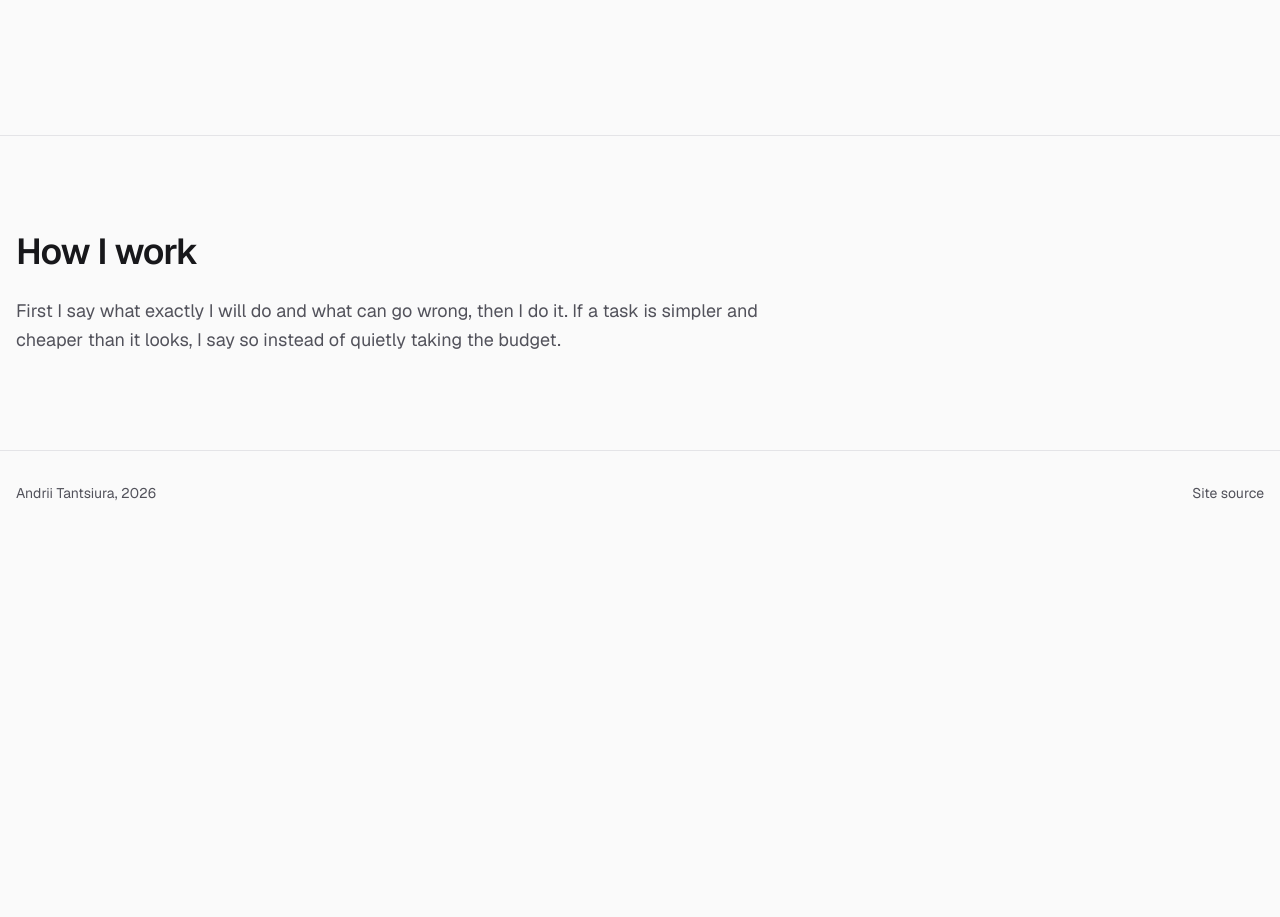
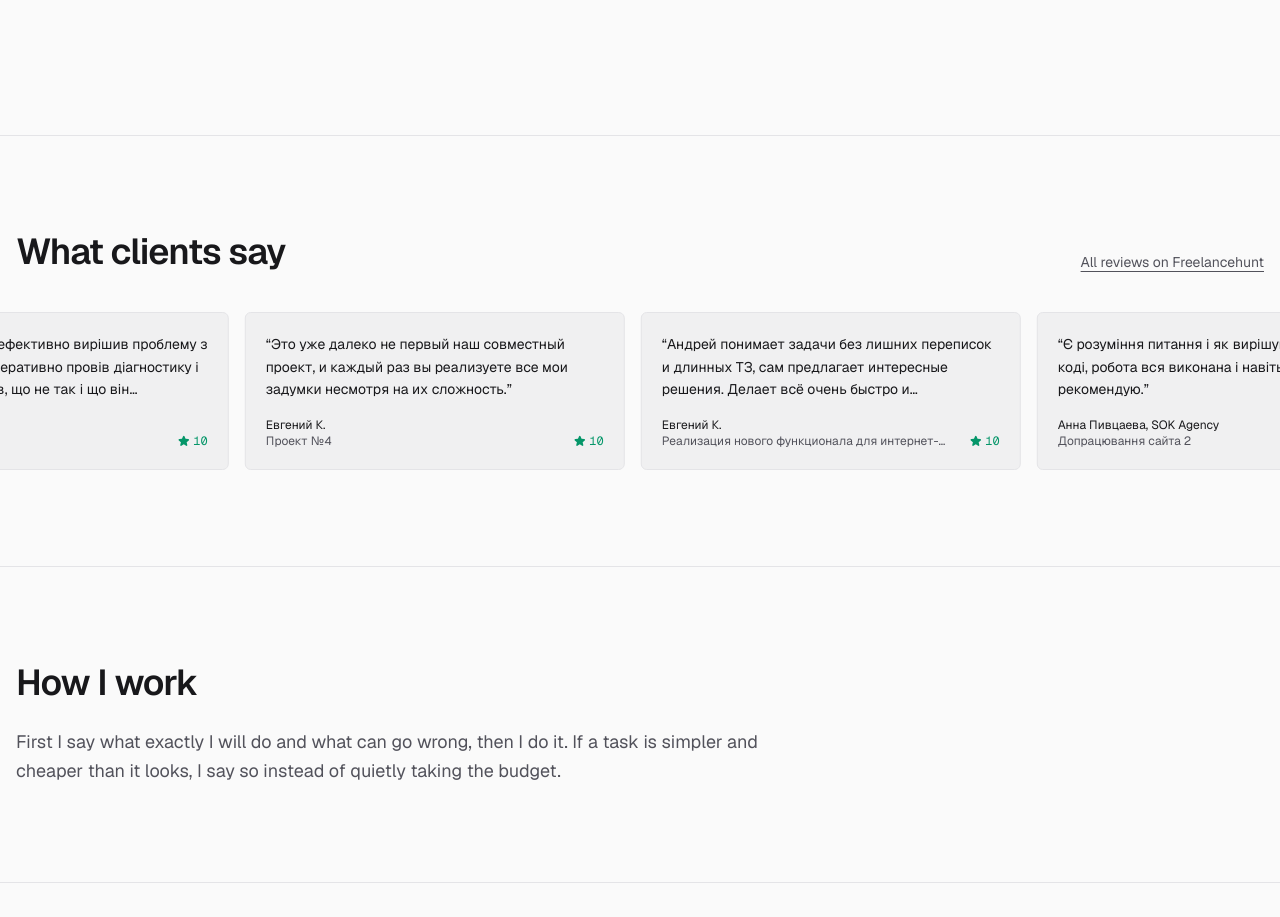
Before and after one commit to TOSTcRa/Portfolio, a Next.js app: page /en in a window 1280 px wide. Shown: the part 5940-6857 px from the top of the page. Before the commit the page ends 6475 px from the top, so only its background shows below. Built offline with nearby package versions, Linux system fonts and the light colour scheme.

Commit message:
feat: reviews marquee

```diff
--- a/src/app/[locale]/page.tsx
+++ b/src/app/[locale]/page.tsx
@@ -5,6 +5,7 @@ import { Hero } from "@/components/sections/Hero";
 import { ProofStrip } from "@/components/sections/ProofStrip";
 import { Services } from "@/components/sections/Services";
 import { WorkStack } from "@/components/sections/WorkStack";
+import { ReviewsMarquee } from "@/components/sections/ReviewsMarquee";
 import { HowIWork } from "@/components/sections/HowIWork";
 
 type Props = { params: Promise<{ locale: string }> };
@@ -19,6 +20,7 @@ export default async function Home({ params }: Props) {
       <ProofStrip />
       <Services />
       <WorkStack cases={getCases()} locale={locale as Locale} eyebrow={t("eyebrow")} title={t("title")} openLabel={t("open")} />
+      <ReviewsMarquee />
       <HowIWork />
     </main>
   );
--- /dev/null
+++ b/src/components/sections/ReviewsMarquee.tsx
@@ -0,0 +1,55 @@
+import { getTranslations } from "next-intl/server";
+import { Star } from "@phosphor-icons/react/dist/ssr";
+import { getReviews, type Review } from "@/content";
+import { site } from "@/lib/site";
+
+function Card({ r, hidden }: { r: Review; hidden: boolean }) {
+  return (
+    <figure
+      data-review={hidden ? undefined : r.id}
+      aria-hidden={hidden || undefined}
+      lang={r.lang}
+      className="flex w-[320px] shrink-0 flex-col justify-between gap-4 rounded-md border border-line bg-bg-raised p-5 sm:w-[380px]"
+    >
+      <blockquote className="line-clamp-3 text-sm leading-relaxed">
+        <span aria-hidden>&ldquo;</span>
+        {r.quote}
+        <span aria-hidden>&rdquo;</span>
+      </blockquote>
+      <figcaption className="flex items-end justify-between gap-3 text-xs text-fg-muted">
+        <span>
+          <span className="block text-fg">{r.author}{r.company ? `, ${r.company}` : ""}</span>
+          <span className="line-clamp-1">{r.projectName}</span>
+        </span>
+        <span className="inline-flex items-center gap-1 font-mono text-accent">
+          <Star size={12} weight="fill" /> {r.grade}
+        </span>
+      </figcaption>
+    </figure>
+  );
+}
+
+export async function ReviewsMarquee() {
+  const t = await getTranslations("reviews");
+  const reviews = getReviews();
+  return (
+    <section id="reviews" className="scroll-mt-16 border-t border-line py-24">
+      <div className="mx-auto mb-10 flex max-w-7xl items-end justify-between gap-4 px-4">
+        <h2 className="text-3xl font-semibold tracking-tight sm:text-4xl">{t("title")}</h2>
+        <a href={site.freelancehunt} target="_blank" rel="noopener noreferrer" className="text-sm text-fg-muted underline underline-offset-4 hover:text-fg">
+          {t("source")}
+        </a>
+      </div>
+      <div className="marquee overflow-hidden">
+        <div className="marquee-track flex w-max gap-4 px-4">
+          {reviews.map((r) => (
+            <Card key={r.id} r={r} hidden={false} />
+          ))}
+          {reviews.map((r) => (
+            <Card key={`dup-${r.id}`} r={r} hidden />
+          ))}
+        </div>
+      </div>
+    </section>
+  );
+}
```
Also changed, not shown: 1 other file (tests, documents, lock files or other folders).
